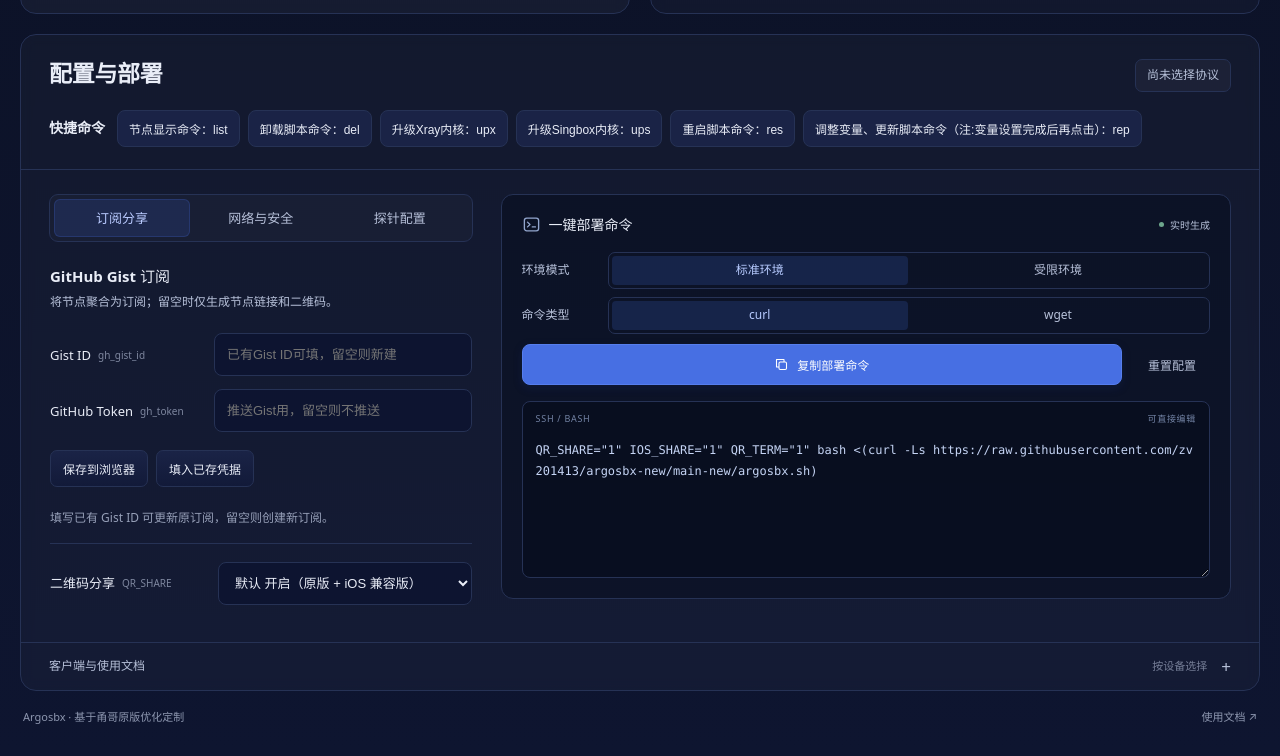
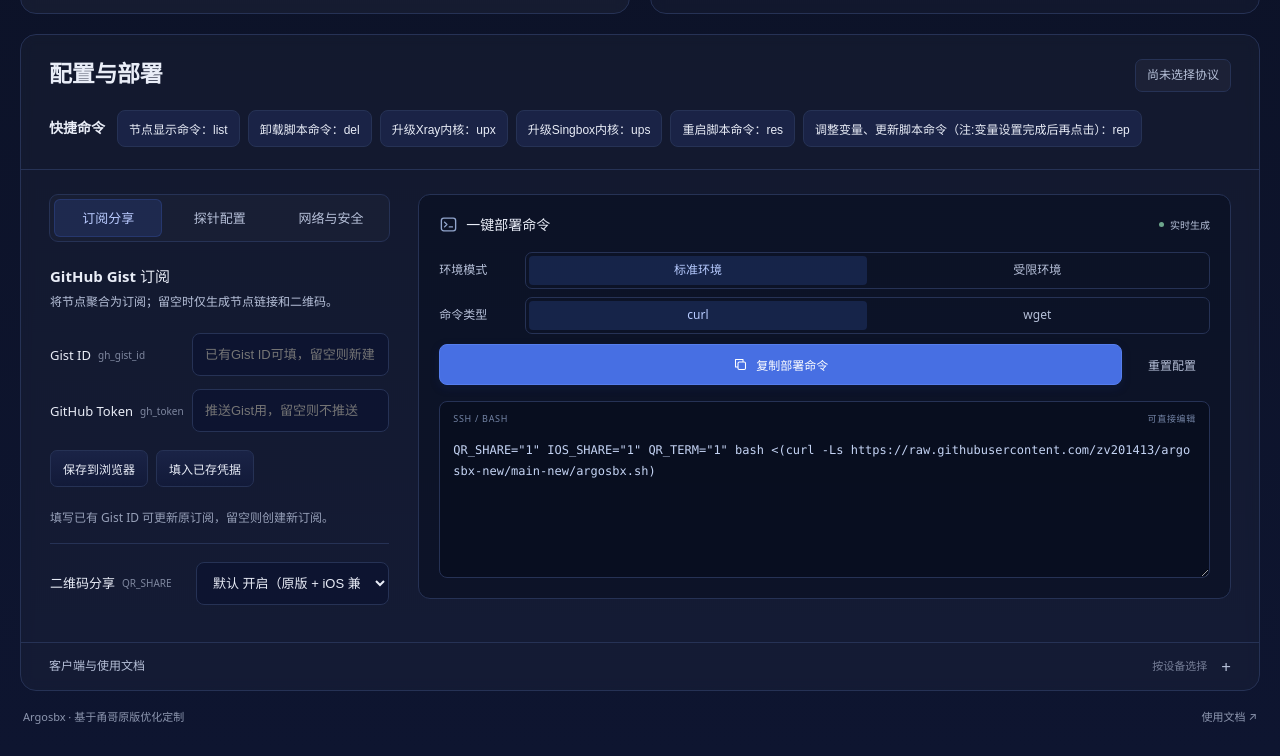
Before and after one commit to zv201413/argosbx-new, a plain HTML site: page index.html in a window 1280 px wide. Shown: the part 892-1648 px from the top of the page. Drawn offline with Linux system fonts and the light colour scheme.

Commit message:
ui: expand command pane leftward and reorder settings tabs

```diff
--- a/assets/workspace.css
+++ b/assets/workspace.css
@@ -48,7 +48,7 @@
 .deploy-workspace .workspace-heading h2 { margin: 0 0 5px; font-size: 23px; letter-spacing: -.3px; }
 .selection-status { flex-shrink: 0; font-size: 12px; color: var(--sub); background: rgba(255,255,255,.035); border: 1px solid var(--line); padding: 7px 11px; border-radius: 7px; }
 .selection-status.has-selection { color: #9bc8b1; border-color: rgba(91,168,129,.3); background: rgba(91,168,129,.07); }
-.workspace-content { display: grid; grid-template-columns: minmax(0,.58fr) minmax(0,1fr); gap: 28px; padding: 24px 28px; align-items: start; }
+.workspace-content { display: grid; grid-template-columns: minmax(0,.42fr) minmax(0,1fr); gap: 28px; padding: 24px 28px; align-items: start; }
 .configuration-pane { min-width: 0; }
 .config-tabs { display: flex; gap: 3px; padding: 4px; border: 1px solid var(--line); border-radius: 9px; background: rgba(255,255,255,.018); }
 .config-tabs button { flex: 1; padding: 9px 6px; font: inherit; font-size: 13px; background: transparent; border: 1px solid transparent; border-radius: 6px; color: var(--sub); white-space: nowrap; }
@@ -60,7 +60,7 @@
 .panel-intro { margin-bottom: 21px; }
 .deploy-workspace .panel-intro h3 { margin: 0 0 5px; font-size: 15px; font-weight: 550; }
 .panel-intro p { color: var(--sub); font-size: 12px; line-height: 1.7; margin: 0; }
-.deploy-workspace .row:not(.protocol-port .row) { grid-template-columns: 154px minmax(0,1fr); gap: 14px; margin: 13px 0; }
+.deploy-workspace .row:not(.protocol-port .row) { grid-template-columns: 132px minmax(0,1fr); gap: 14px; margin: 13px 0; }
 .deploy-workspace .qr-sharing-row { margin-top: 20px; padding-top: 18px; border-top: 1px solid var(--line); }
 .deploy-workspace .row label { font-size: 13px; gap: 5px; }
 .deploy-workspace .pill { margin-left: 2px; font-size: 10px; padding: 0; border: 0; opacity: .65; }
@@ -90,7 +90,7 @@
 .agent-standalone .nezha-actions { margin-left: 0; }
 .agent-standalone .nezha-output { flex: none; }
 .deploy-workspace #gistCredentials { margin: 0; border: 0; padding: 0; }
-.deploy-workspace #gistCredentials .gist-credential-row { grid-template-columns: 154px minmax(0,1fr); }
+.deploy-workspace #gistCredentials .gist-credential-row { grid-template-columns: 132px minmax(0,1fr); }
 .deploy-workspace #gistCredentials .actions { padding-top: 5px; gap: 8px; }
 .deploy-workspace #gistCredentials button { font-size: 12px; border-radius: 7px; padding: 9px 12px; }
 .command-console { padding: 20px; border: 1px solid var(--line); border-radius: 12px; background: rgba(6,12,29,.48); min-width: 0; }
@@ -138,7 +138,7 @@
 .light-mode .maintenance-commands .danger-command { color: #a64853; }
 @media (max-width: 1100px) {
   .workspace-grid .right-col { grid-row: 2; }
-  .workspace-content { grid-template-columns: minmax(0,.58fr) minmax(0,1fr); gap: 20px; padding: 22px; }
+  .workspace-content { grid-template-columns: minmax(0,.42fr) minmax(0,1fr); gap: 20px; padding: 22px; }
   .deploy-workspace .row:not(.protocol-port .row) { grid-template-columns: minmax(0,1fr); gap: 7px; }
   .deploy-workspace #gistCredentials .gist-credential-row { grid-template-columns: minmax(0,1fr); }
   .command-options { flex-wrap: wrap; }
--- a/index.html
+++ b/index.html
@@ -758,8 +758,8 @@
           <div class="configuration-pane">
             <div class="config-tabs" role="tablist" aria-label="部署设置">
               <button type="button" role="tab" id="tab-sharing" aria-controls="panel-sharing" aria-selected="true" tabindex="0">订阅分享</button>
+              <button type="button" role="tab" id="tab-agent" aria-controls="panel-agent" aria-selected="false" tabindex="-1">探针配置</button>
               <button type="button" role="tab" id="tab-network" aria-controls="panel-network" aria-selected="false" tabindex="-1">网络与安全</button>
-              <button type="button" role="tab" id="tab-agent" aria-controls="panel-agent" aria-selected="false" tabindex="-1">探针配置</button>
             </div>
             <div class="config-panel" id="panel-network" role="tabpanel" aria-labelledby="tab-network" hidden>
               <div class="panel-intro"><h3>网络与安全</h3><p>出站策略、端口控制与服务唤醒。</p></div>
```
Also changed, not shown: README.md.
